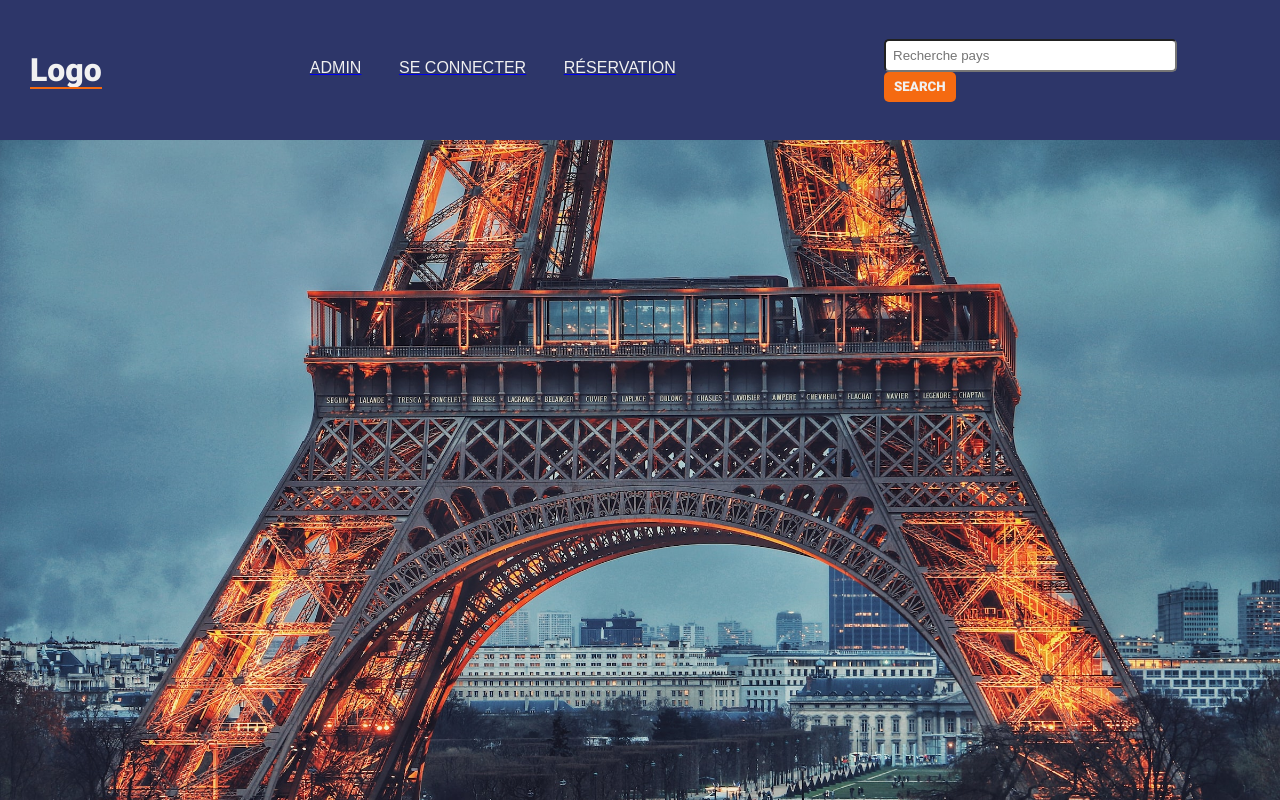
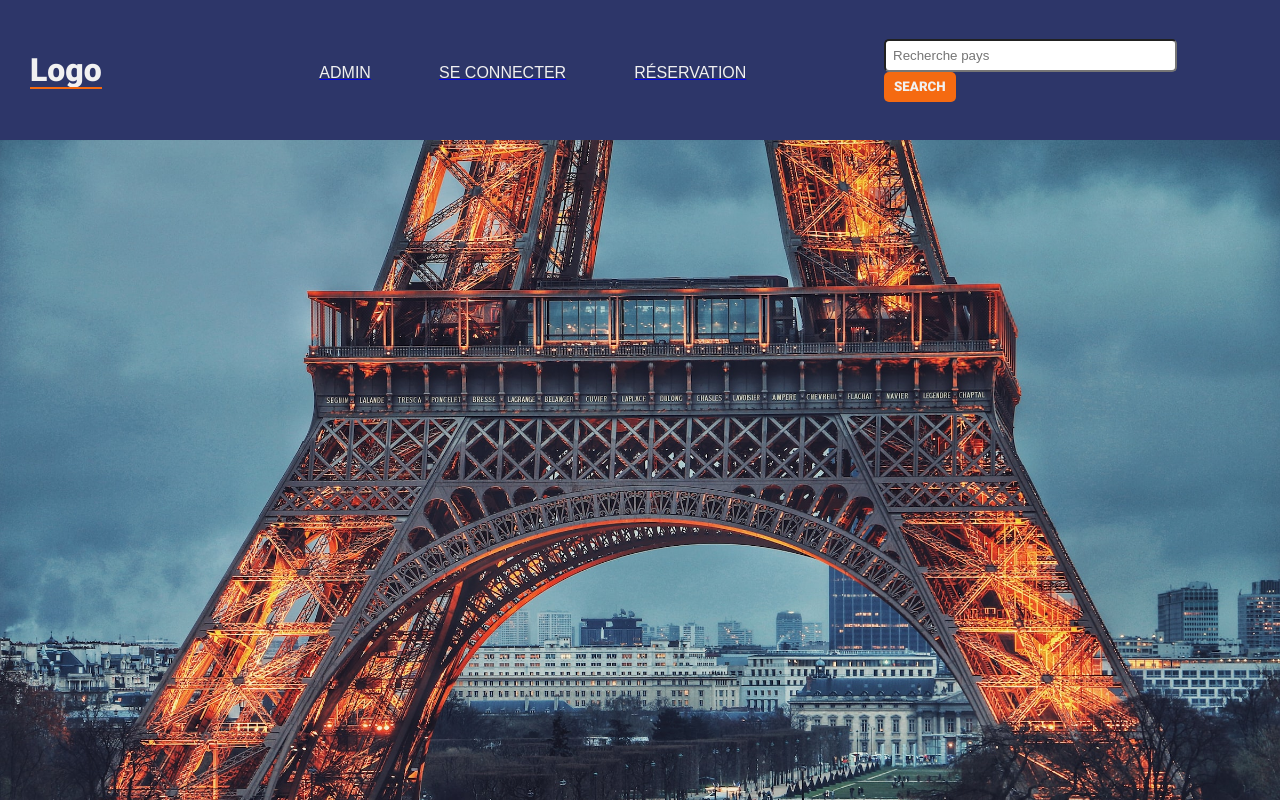
Before and after one commit to YalNsk/GoodNightHotel---FrontEnd-, a React (Create React App) app: page / in a window 1280 px wide. Shown: the top 800 px of the page. Built offline with nearby package versions, Linux system fonts and the light colour scheme.

Commit message:
réglages nav

```diff
--- a/src/components/navigation/_nav.scss
+++ b/src/components/navigation/_nav.scss
@@ -20,7 +20,9 @@
   .pages {
     display: flex;
     flex-direction: row;
-    width: 30%;
+    width: 35%;
+    margin-top: 10px;
+    margin-left: 80px;
     justify-content: space-between;
     li {
       display: flex;
```
